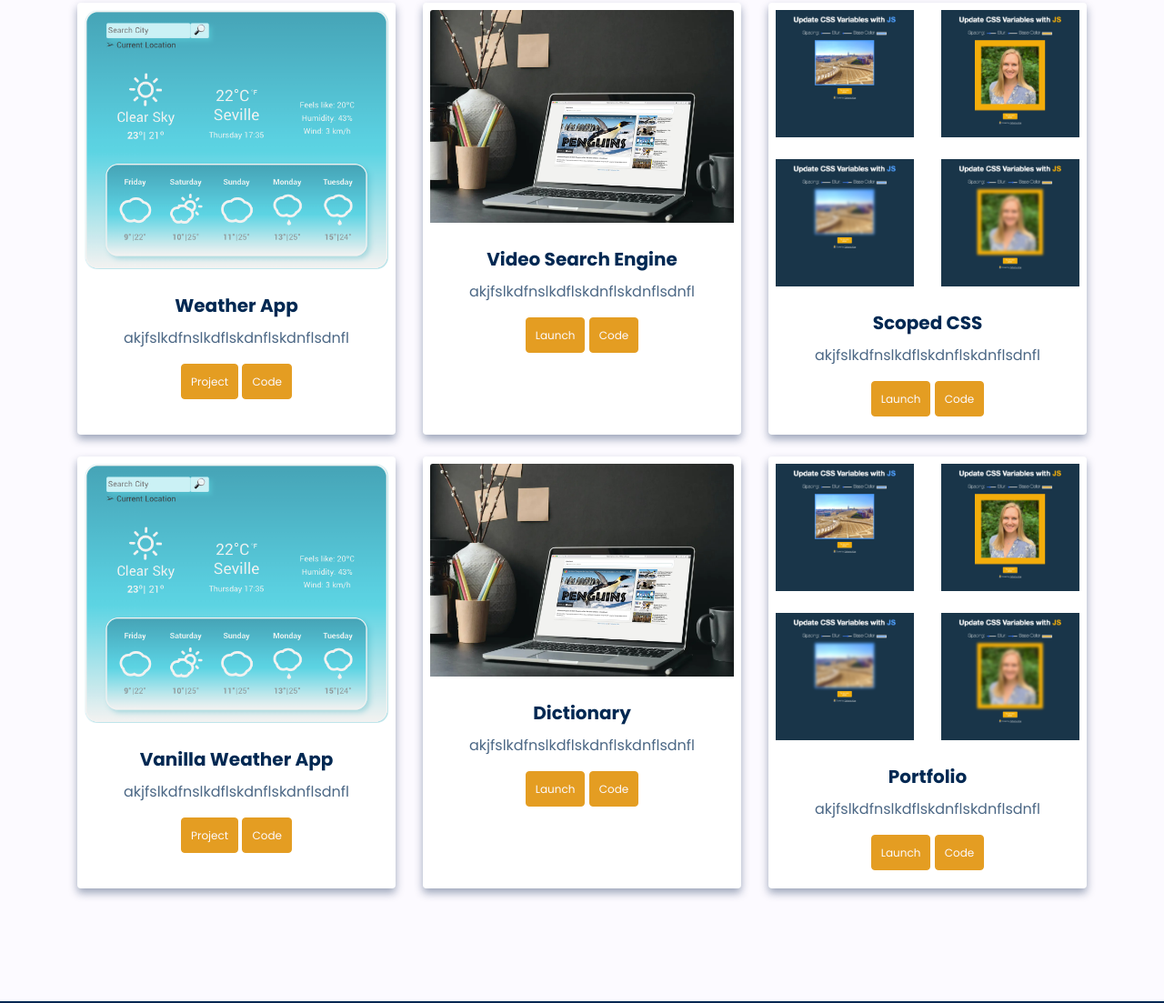
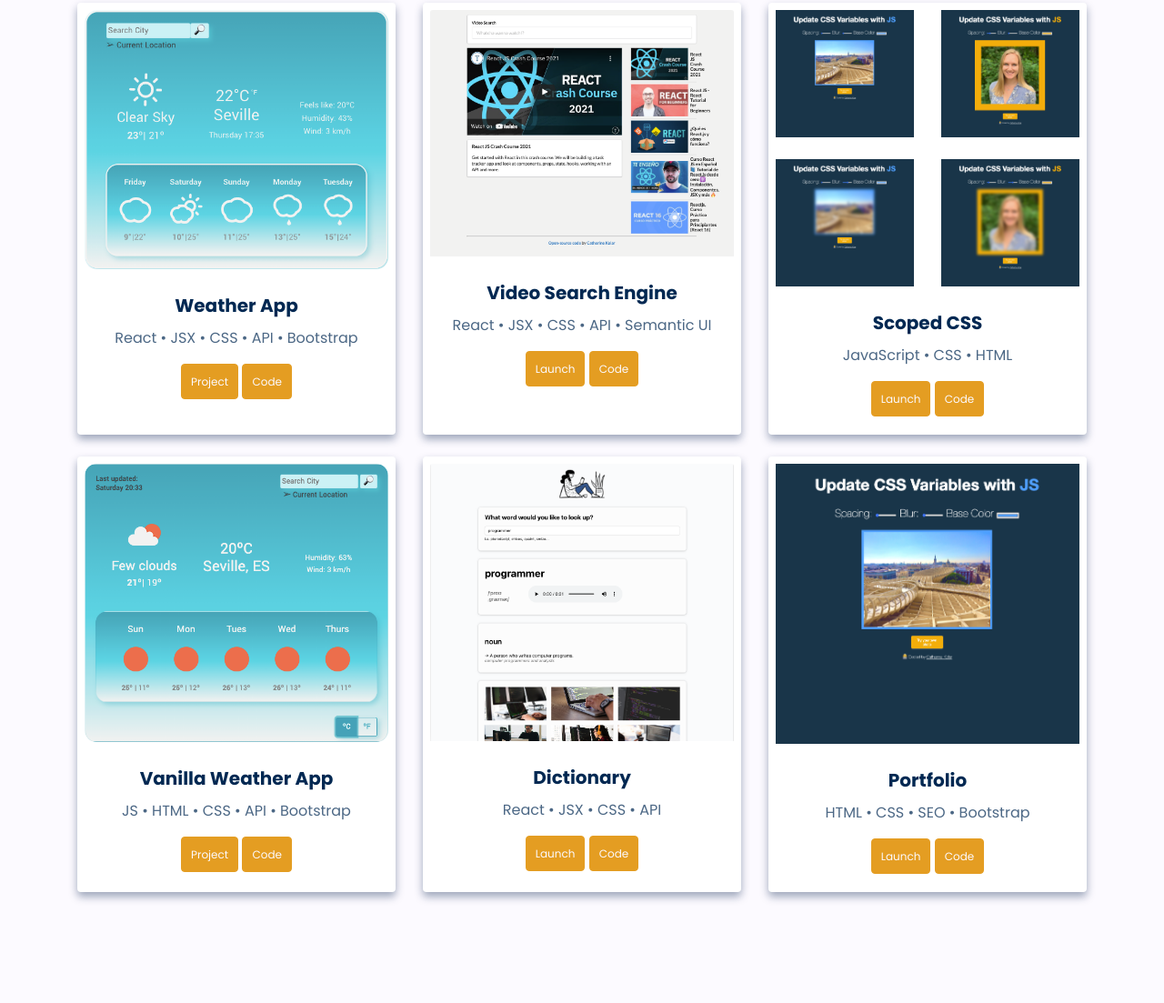
Before and after one commit to CathKolar/portfolio, a plain HTML site: page index.html in a window 1280 px wide. Shown: the part 601-1704 px from the top of the page at 91% size. Drawn offline with nearby package versions, Linux system fonts and the light colour scheme.

Commit message:
update card images and text

```diff
--- a/index.html
+++ b/index.html
@@ -100,7 +100,7 @@
             <div class="card-body text-center">
               <h5 class="card-title">Weather App</h5>
 
-              <p class="card-text">akjfslkdfnslkdflskdnflskdnflsdnfl</p>
+              <p class="card-text">React • JSX • CSS • API • Bootstrap</p>
               <a
                 class="btn btn-branding"
                 href="https://vigorous-tesla-a3f78d.netlify.app/"
@@ -123,7 +123,7 @@
             <div class="d-none d-lg-block p-2">
               <img
                 class="card-img-top img-fluid"
-                src="/images/VideoSearch.jpg"
+                src="/images/video.png"
                 alt="Video Search Mockup"
               />
             </div>
@@ -131,7 +131,7 @@
             <div class="card-body text-center">
               <h5 class="card-title">Video Search Engine</h5>
 
-              <p class="card-text">akjfslkdfnslkdflskdnflskdnflsdnfl</p>
+              <p class="card-text">React • JSX • CSS • API • Semantic UI</p>
               <a
                 class="btn btn-branding"
                 href="https://vigorous-clarke-a5569e.netlify.app/"
@@ -187,7 +187,7 @@
             <div class="card-body text-center">
               <h5 class="card-title">Scoped CSS</h5>
 
-              <p class="card-text">akjfslkdfnslkdflskdnflskdnflsdnfl</p>
+              <p class="card-text">JavaScript • CSS • HTML</p>
               <a
                 class="btn btn-branding"
                 href="https://gallant-lewin-7f336b.netlify.app/"
@@ -213,25 +213,25 @@
             <div class="d-none d-lg-block p-2">
               <img
                 class="img-weather card-img-top img-fluid"
-                src="/images/Weather.png"
-                alt="Weather App"
+                src="/images/weather-vanilla.png"
+                alt="Vanilla Weather App"
               />
             </div>
 
             <div class="card-body text-center">
               <h5 class="card-title">Vanilla Weather App</h5>
 
-              <p class="card-text">akjfslkdfnslkdflskdnflskdnflsdnfl</p>
+              <p class="card-text">JS • HTML • CSS • API • Bootstrap</p>
               <a
                 class="btn btn-branding"
-                href="https://vigorous-tesla-a3f78d.netlify.app/"
+                href="https://trusting-galileo-c8fe9f.netlify.app/"
                 title="Launch Project"
                 target="blank"
                 >Project</a
               >
               <a
                 class="btn btn-branding"
-                href="https://github.com/CathKolar/weather-application-react"
+                href="https://github.com/CathKolar/vanilla-weather-app"
                 title="View Code"
                 target="blank"
                 >Code</a
@@ -244,25 +244,25 @@
             <div class="d-none d-lg-block p-2">
               <img
                 class="card-img-top img-fluid"
-                src="/images/VideoSearch.jpg"
-                alt="Video Search Mockup"
+                src="/images/dictionary.png"
+                alt="React Dictionary App"
               />
             </div>
 
             <div class="card-body text-center">
               <h5 class="card-title">Dictionary</h5>
 
-              <p class="card-text">akjfslkdfnslkdflskdnflskdnflsdnfl</p>
+              <p class="card-text">React • JSX • CSS • API</p>
               <a
                 class="btn btn-branding"
-                href="https://vigorous-clarke-a5569e.netlify.app/"
+                href="https://peaceful-panini-cabdeb.netlify.app/"
                 title="Launch Project"
                 target="blank"
                 >Launch</a
               >
               <a
                 class="btn btn-branding"
-                href="https://github.com/CathKolar/videos"
+                href="https://github.com/CathKolar/dictionary-app-react"
                 title="View Code"
                 target="blank"
                 >Code</a
@@ -273,52 +273,23 @@
         <div class="col-md-4 mb-4">
           <div class="card">
             <div class="d-none d-lg-block p-2">
-              <div class="row">
-                <div class="col-6">
-                  <img
-                    class="img-fluid"
-                    src="images/cssVariable1.png"
-                    alt="CSS Variable Project"
-                  />
-                </div>
-                <div class="col-6 mb-4">
-                  <img
-                    class="img-fluid"
-                    src="/images/cssVariable2.png"
-                    alt="CSS Variable Project"
-                  />
-                </div>
-                <div class="col-6">
-                  <img
-                    class="img-fluid"
-                    src="/images/cssVariableBlur1.png"
-                    alt="CSS Variable Project"
-                  />
-                </div>
-                <div class="col-6">
-                  <img
-                    class="img-fluid"
-                    src="/images/cssVariableBlur2.png"
-                    alt="CSS Variable Project"
-                  />
-                </div>
-              </div>
+              <img
+                class="img-fluid"
+                src="images/cssVariable1.png"
+                alt="Portfolio Project"
+              />
             </div>
 
             <div class="card-body text-center">
               <h5 class="card-title">Portfolio</h5>
 
-              <p class="card-text">akjfslkdfnslkdflskdnflskdnflsdnfl</p>
-              <a
-                class="btn btn-branding"
-                href="https://gallant-lewin-7f336b.netlify.app/"
-                title="Launch Project"
-                target="blank"
+              <p class="card-text">HTML • CSS • SEO • Bootstrap</p>
+              <a class="btn btn-branding" href="/" title="Launch Project"
                 >Launch</a
               >
               <a
                 class="btn btn-branding"
-                href="https://github.com/CathKolar/scoped-css-variables"
+                href="https://github.com/CathKolar/portfolio"
                 title="View Code"
                 target="blank"
                 >Code</a
```
Also changed, not shown: images/VideoSearch.jpg (deleted), images/dictionary.png (added), images/video.png (added), images/weather-vanilla.png (added).
